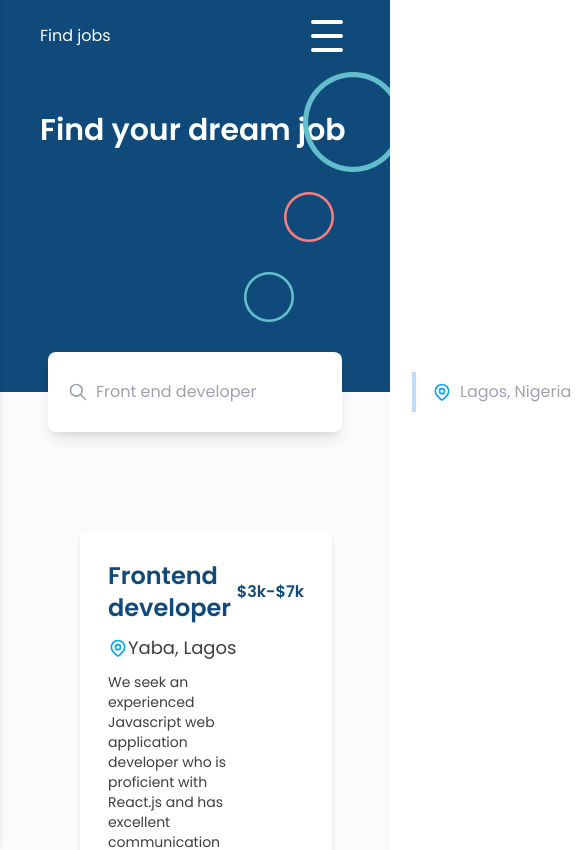
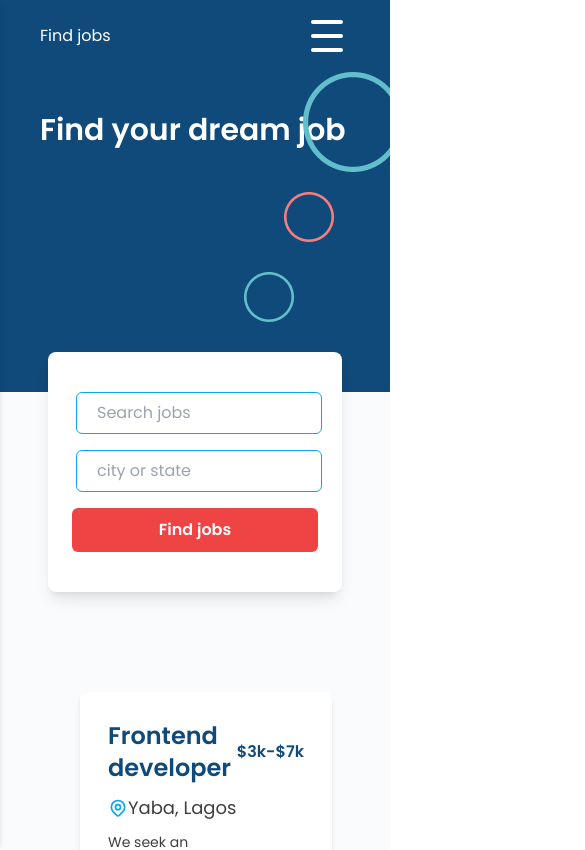
Before and after one commit to Ademayowa/jobapp-v3, a Next.js app: page / in a window 390 px wide. Shown: the top 850 px of the page, 585 px wide, since content can reach past the window. Built offline with nearby package versions, Linux system fonts and the light colour scheme.

Commit message:
completed search:mobile screen

```diff
--- a/components/Jobs.js
+++ b/components/Jobs.js
@@ -3,7 +3,7 @@ import { jobs } from '../data';
 
 export default function Jobs() {
   return (
-    <div className='grid grid-cols-8 gap-7 px-10 md:px-12 mx-10 mt-20'>
+    <div className='grid grid-cols-8 gap-x-7 px-10 md:px-12 mx-10 mt-20'>
       {jobs.map((job) => (
         <div
           key={job.id}
--- a/components/Search.js
+++ b/components/Search.js
@@ -2,28 +2,28 @@ import { SearchIcon, LocationMarkerIcon } from '@heroicons/react/outline';
 
 export default function Search() {
   return (
-    <div className='bg-white -mt-10 shadow-lg rounded-lg mx-12 flex justify-between p-5'>
+    <div className='flex flex-col md:flex-row justify-between bg-white -mt-10       shadow-lg rounded-lg mx-12 px-5 py-10 md:p-5'>
       <div className='flex items-center space-x-2'>
-        <SearchIcon className='h-5 w-5 text-gray-400' />
+        <SearchIcon className='hidden md:block h-5 w-5 text-sky-500' />
         <input
           type='text'
-          placeholder='Front end developer'
-          className='bg-transparent outline-none'
+          placeholder='Search jobs'
+          className='mb-4 md:mb-0 bg-transparent outline-none border border-sky-500 md:border-none leading-10 w-full rounded-md pl-5 md:pl-0'
         />
       </div>
 
-      <div className='flex items-center space-x-2 border-l-4 border-blue-200'>
-        <LocationMarkerIcon className='h-5 w-5 text-sky-500 ml-4' />
+      <div className='flex items-center space-x-2 md:border-l-4 md:border-blue-200'>
+        <LocationMarkerIcon className='hidden md:block h-5 w-5 text-sky-500 ml-4' />
         <input
           type='text'
-          placeholder='Lagos, Nigeria'
-          className='bg-transparent outline-none'
+          placeholder='city or state'
+          className='mb-4 md:mb-0 bg-transparent outline-none border border-sky-500 md:border-none leading-10 w-full rounded-md pl-5 md:pl-0'
         />
       </div>
 
-      <div className='flex items-center'>
-        <button className='rounded-lg bg-red-500 px-4 py-2 text-white font-light'>
-          Search
+      <div className='flex flex-auto md:flex-none items-center mx-1 md:mx-0'>
+        <button className='flex flex-auto justify-center rounded-md bg-red-500 px-5 py-2.5 text-white font-bold'>
+          Find jobs
         </button>
       </div>
     </div>
--- a/tailwind.config.js
+++ b/tailwind.config.js
@@ -4,6 +4,12 @@ module.exports = {
     './components/**/*.{js,ts,jsx,tsx}',
   ],
   theme: {
+    screens: {
+      sm: '480px',
+      md: '768px',
+      lg: '976px',
+      xl: '1440px',
+    },
     extend: {
       colors: {
         blueColor: '#0F4A7B',
```
